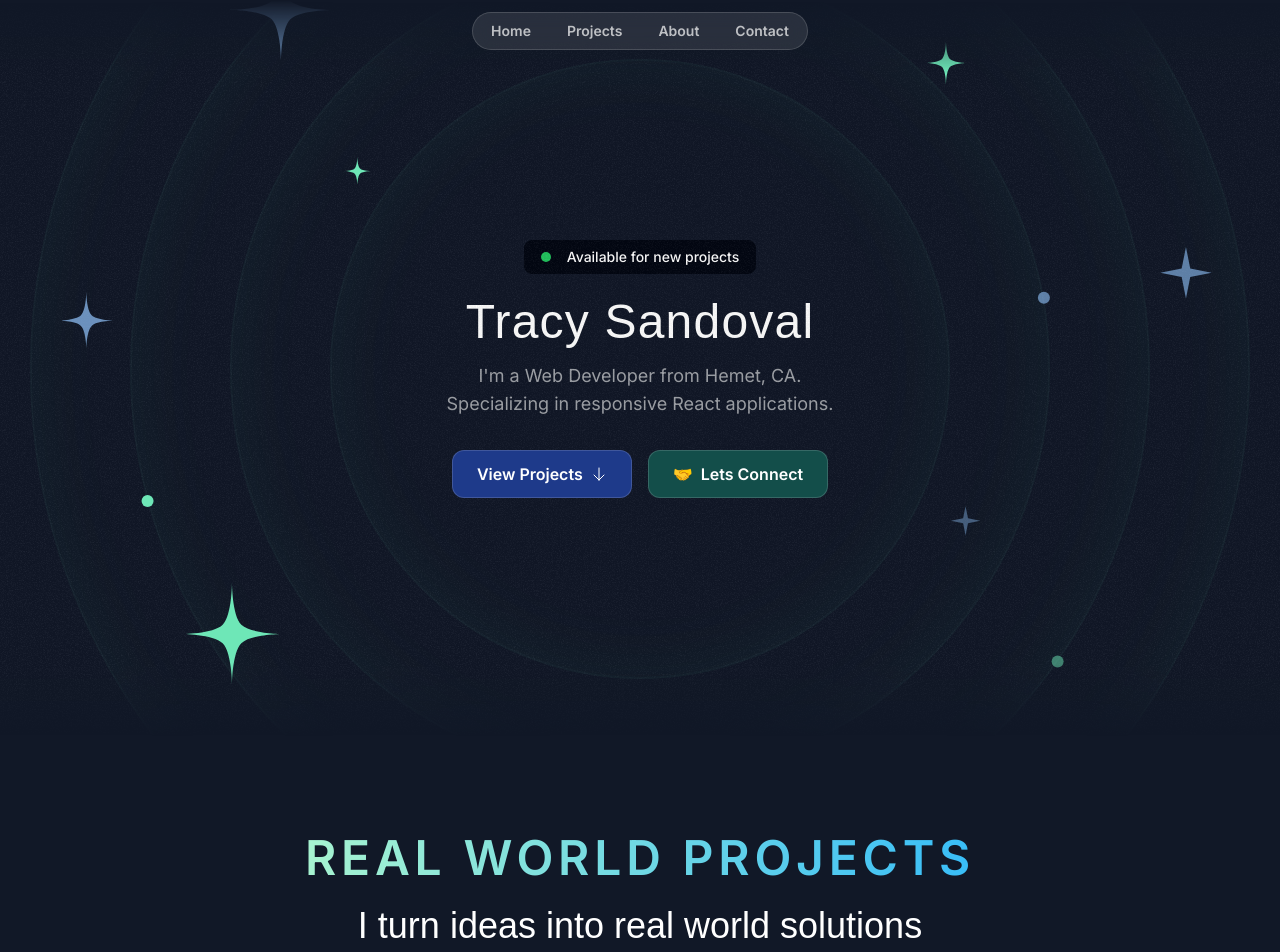
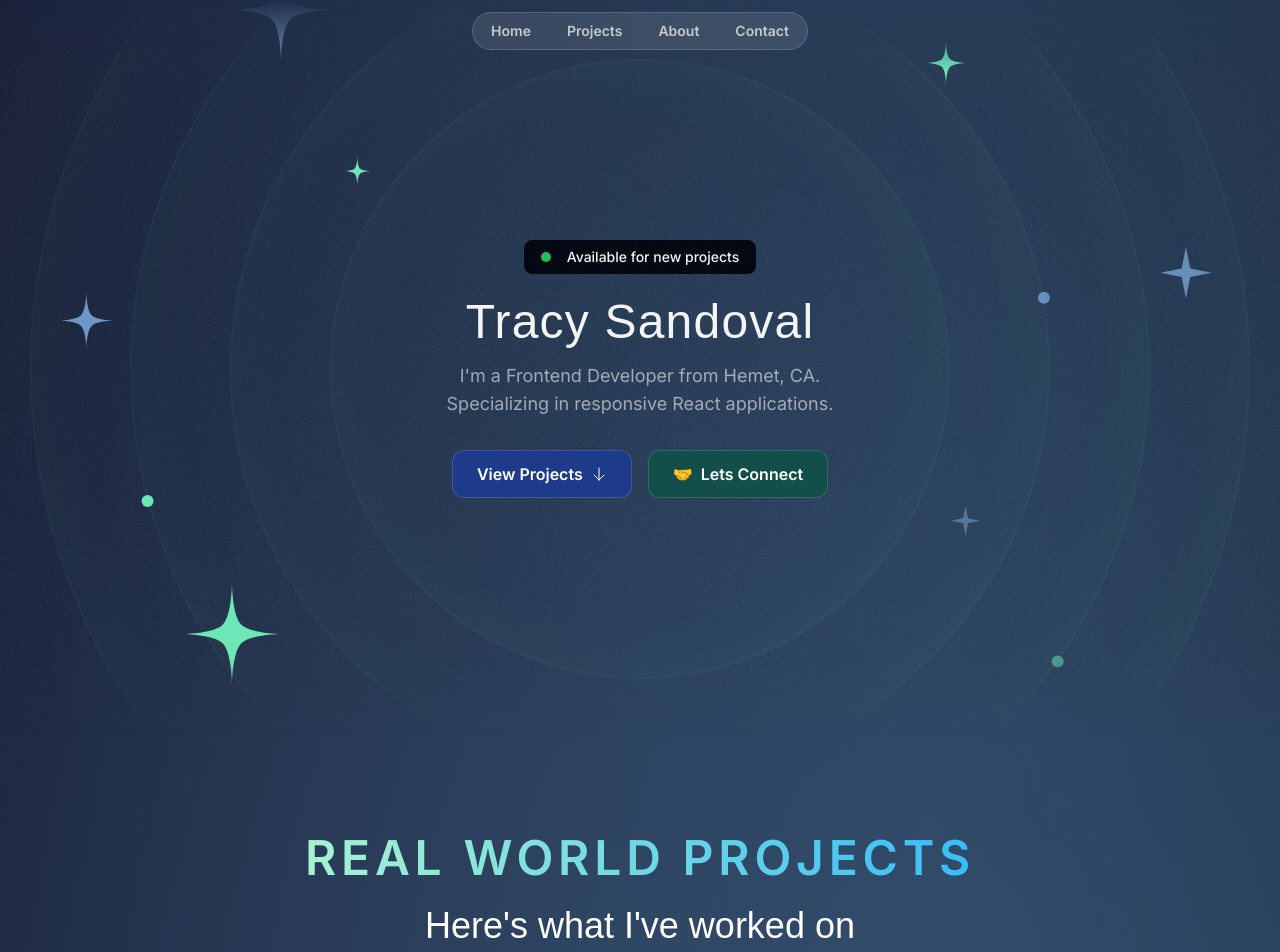
Before and after one commit to tdogcodes/Portfolio, a Next.js app in the folder starter-template/: page / in a window 1280 px wide. Shown: the top 952 px of the page. Built offline with nearby package versions, Linux system fonts and the light colour scheme; a web font is replaced by a local one.

Commit message:
contact me

```diff
--- a/starter-template/src/app/globals.css
+++ b/starter-template/src/app/globals.css
@@ -21,3 +21,15 @@
         scroll-behavior: smooth;
       }
 }
+
+body{
+    background-color:#bd99ff;
+        background-image:
+        radial-gradient(at 81% 74%, hsla(222,92%,72%,0.1) 0px, transparent 90%),
+        radial-gradient(at 81% 35%, hsla(228,98%,64%,0.1) 0px, transparent 90%),
+        radial-gradient(at 34% 92%, hsla(151,92%,79%,0.1) 0px, transparent 90%),
+        radial-gradient(at 9% 32%, hsla(245,76%,62%,0.1) 0px, transparent 90%),
+        radial-gradient(at 82% 44%, hsla(174,85%,75%,0.1) 0px, transparent 90%),
+        radial-gradient(at 74% 19%, hsla(189,97%,76%,0.1) 0px, transparent 90%),
+        radial-gradient(at 95% 65%, hsla(189,72%,73%,0.1) 0px, transparent 90%);
+}
--- a/starter-template/src/sections/About.tsx
+++ b/starter-template/src/sections/About.tsx
@@ -81,7 +81,7 @@ export const AboutSection = () => {
   return (
   <div id="about" className="py-20 -mb-20">
     <div className="container">
-    <SectionHeader title="A Glimpse Into My World" eyebrow="learn a little bit about myself" description="Some fun facts about me"/>
+    <SectionHeader title="A Glimpse Into My World" eyebrow="learn a bit about myself" description=""/>
     <div className="mt-20 flex flex-col gap-8">
       <div className="md:grid md:grid-cols-5 md:gap-8">
           <Card className=" md:col-span-2 sm:mb-8 md:mb-0">
--- a/starter-template/src/sections/Contact.tsx
+++ b/starter-template/src/sections/Contact.tsx
@@ -1,7 +1,23 @@
+'use client'
 import ArrowUpRight from "@/assets/icons/arrow-up-right.svg";
 import grainImage from "@/assets/images/grain.jpg";
+import CopyPaste from "@/assets/icons/copyPaste.svg"
+import { useState } from "react";
 
 export const ContactSection = () => {
+  const [copied, setCopied] = useState(false);
+  const textToCopy = "trxcycsgo@gmail.com";
+
+  const handleCopy = async () => {
+    try {
+      await navigator.clipboard.writeText(textToCopy);
+      setCopied(true);
+      setTimeout(() => setCopied(false), 2000);
+    } catch (err) {
+      console.error("Failed to copy:", err);
+    }
+  };
+
   return (
   <div id="contact" className="py-16 pt-14">
     <div className="container">
@@ -12,13 +28,24 @@ export const ContactSection = () => {
         </div>
         <h2 className="font-serif text-2xl">Lets get in touch</h2>
         <p className="text-sm mt-2">Ready to bring your next project to life? Let's make it happen!</p>
-        <button className="text-white bg-gray-900 inline-flex items-center px-6 h-12 rounded-xl gap-2 mt-5
-         hover:bg-white hover:text-gray-900 transition duration-500 border border-white/15">
-          <span className="font-semibold ">
-            Contact Me
-          </span>
-          <ArrowUpRight className="size-4"/>
-          </button>
+        <div className="flex items-center justify-center gap-4">
+          <div className="flex flex-col">
+            <div onClick={handleCopy} className="bg-gray-800 hover:opacity-90 transition text-white inline-flex items-center justify-center px-6 h-12
+             cursor-pointer rounded-xl gap-2 mt-5">
+                <span className="font-semibold">{textToCopy}</span>
+              <CopyPaste className="size-4" fill="white"/>
+            </div>
+          </div>
+          <a href="https://mail.google.com/mail/u/0/#inbox?compose=new">
+            <button className="text-white bg-gray-900 flex items-center px-6 h-12 rounded-xl gap-2 mt-5
+             hover:bg-white hover:text-gray-900 transition duration-500 border border-white/15">
+              <span className="font-semibold">
+                Open Gmail
+              </span>
+              <ArrowUpRight className="size-4"/>
+              </button>
+          </a>
+        </div>
       </div>
     </div>
   </div>
--- a/starter-template/src/sections/Hero.tsx
+++ b/starter-template/src/sections/Hero.tsx
@@ -70,7 +70,7 @@ export const HeroSection = () => {
       <div className="max-w-lg mx-auto">
         <h1 className="font-serif text-3xl md:text-5xl text-center mt-6 tracking-wide">Tracy Sandoval</h1>
         <p className="mt-4 text-center text-white/60 md:text-lg">
-          I'm a Web Developer from Hemet, CA. <br/> Specializing in responsive React applications.
+          I'm a Frontend Developer from Hemet, CA. <br/> Specializing in responsive React applications.
         </p>
       </div>
       <div className="flex flex-col md:flex-row justify-center items-center mt-8 gap-4">
--- a/starter-template/src/sections/Projects.tsx
+++ b/starter-template/src/sections/Projects.tsx
@@ -49,7 +49,7 @@ const portfolioProjects = [
 export const ProjectsSection = () => {
   return <section id="projects" className="pb-16 lg:py-24 pt-16">
     <div className="container">
-     <SectionHeader title="Real World Projects" eyebrow="I turn ideas into real world solutions" description="Here's what I've been working on"/>
+     <SectionHeader title="Real World Projects" eyebrow="Here's what I've worked on" description=""/>
       <div className="flex flex-col gap-5">
         {portfolioProjects.map(project => (
           <div key={project.title} className="z-0 overflow-hidden after:z-10 mt-12 flex flex-col align-center
```
Also changed, not shown: starter-template/src/assets/icons/copyPaste.svg (added).
